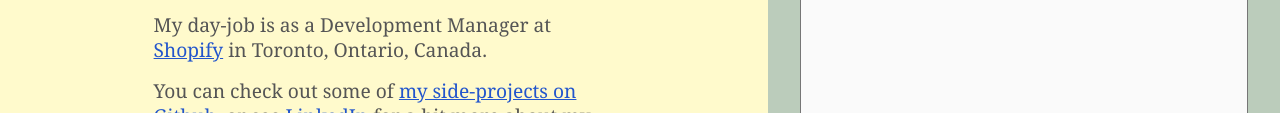
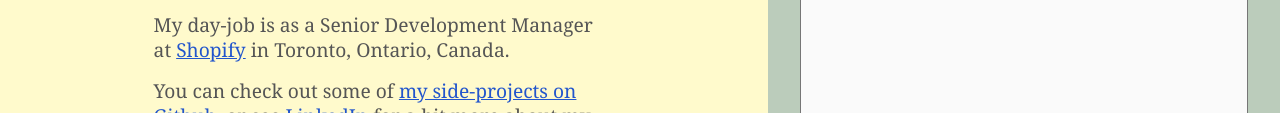
Before and after one commit to biniambekele/brightloop.com, a website: page index.html in a window 1280 px wide. Shown: the part 467-580 px from the top of the page. Drawn offline with Linux system fonts and the light colour scheme.

Commit message:
Update job title

```diff
--- a/index.html
+++ b/index.html
@@ -35,7 +35,7 @@
       infrastructure.
       Today, my focus and interest remain much the same.</p>
 
-    <p>My day-job is as a Development Manager at <a href="https://www.shopify.com/">Shopify</a> in Toronto,
+    <p>My day-job is as a Senior Development Manager at <a href="https://www.shopify.com/">Shopify</a> in Toronto,
       Ontario, Canada.</p>
 
     <p>You can check out some of <a href="https://github.com/andornaut">my side-projects on Github</a>,
```
